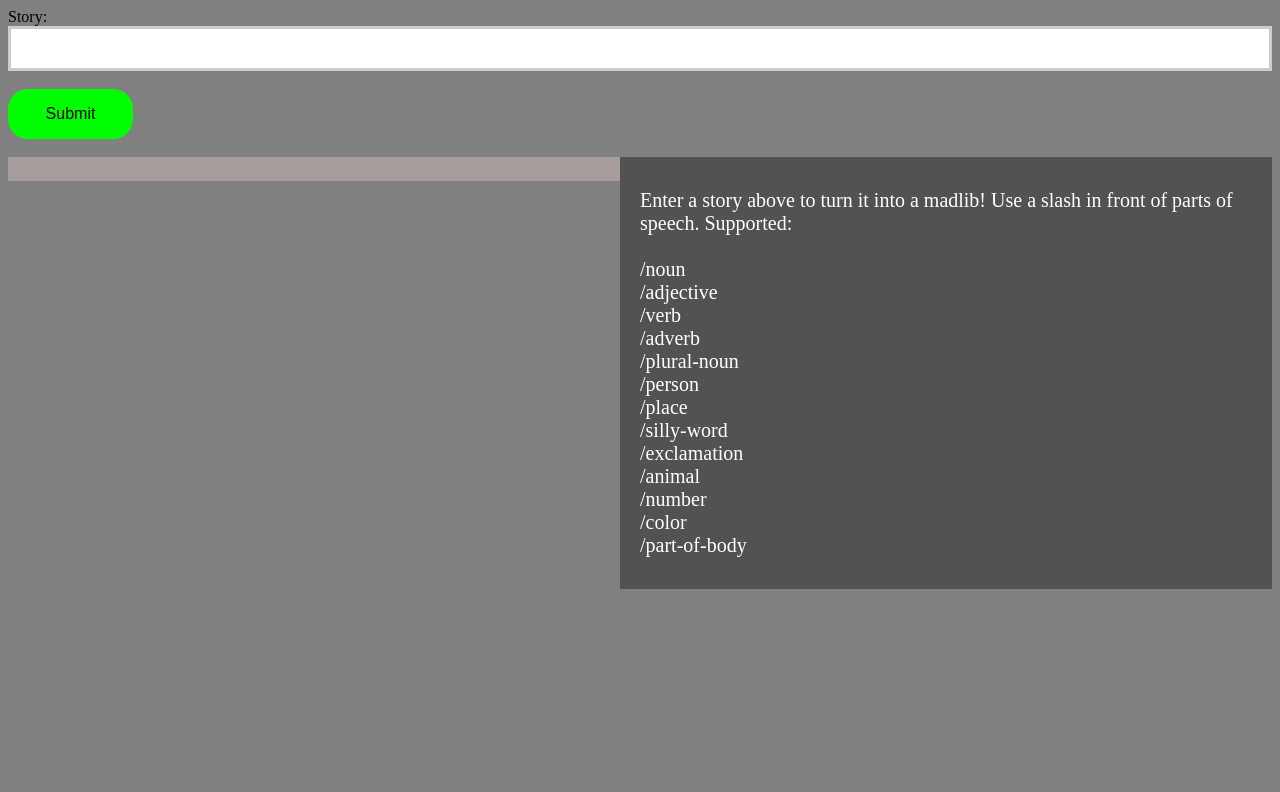
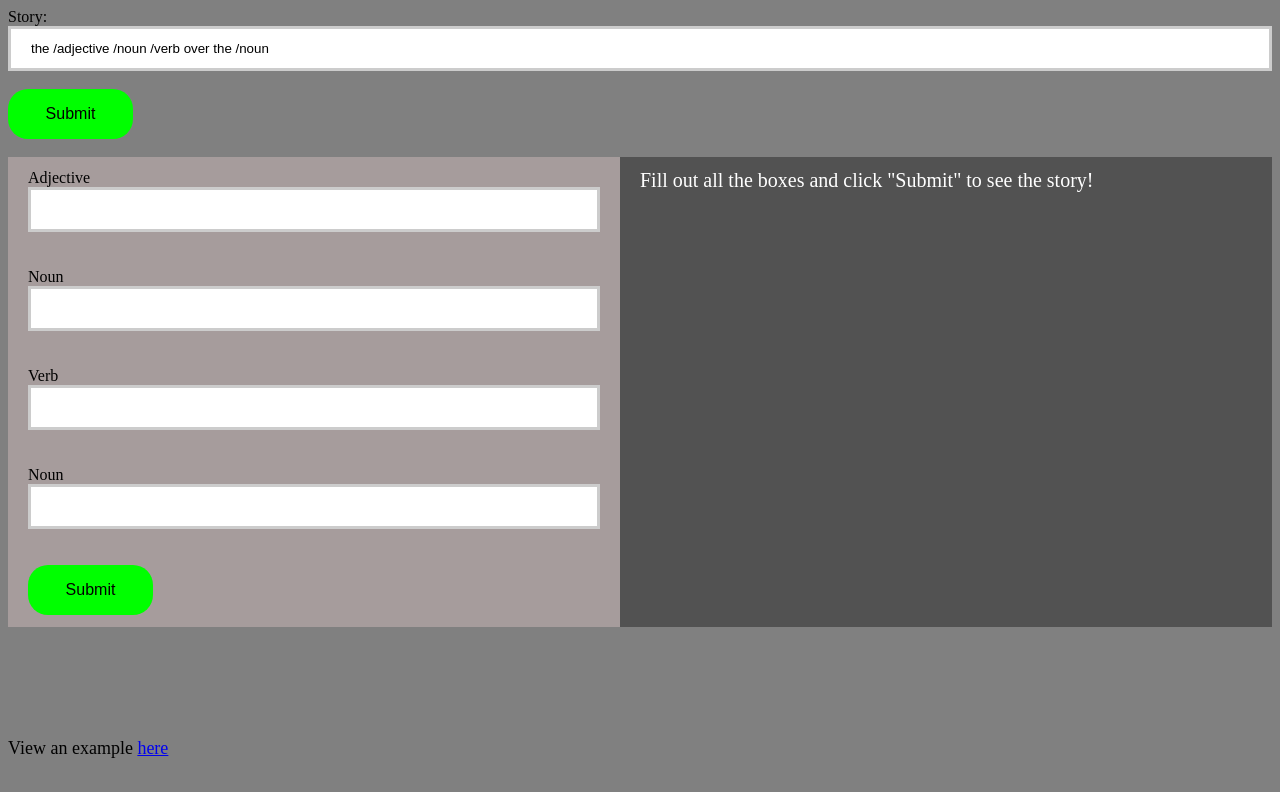
Before and after one commit to Ovlic/madlibsHTML, a plain HTML site: page index.html in a window 1280 px wide. Drawn offline with Linux system fonts and the light colour scheme.

Commit message:
Add default value and example page link

```diff
--- a/index.html
+++ b/index.html
@@ -5,7 +5,7 @@
     <body>
         <form id="textform">
             <label for="storyform">Story:</label>
-            <input type="text" id="storyform"><br>
+            <input type="text" id="storyform" value="the /adjective /noun /verb over the /noun"><br>
             <input type="submit" value="Submit" class="btn">
         </form><br>
         <div class="flex-container">
@@ -32,6 +32,9 @@
             </div>
         </div>
         <script>
+            makemadlib(storyform.value, mlform)
+        </script>
+        <script>
             const textinput = document.getElementById("textform")
             const storyform = document.getElementById("storyform")//.value;
             const mlform = document.getElementById("mlform")
@@ -44,5 +47,6 @@
             //The /adjective /noun /verb over the /noun. Testing.
             //A/An /noun will /verb over the /noun.
         </script>
+    <p style="position: absolute; top: 90%; font-size: 18px;">View an example <a href="https://ovlic.com/madlibsHTML/demo">here</a></p>
     </body>
 </html>
```
